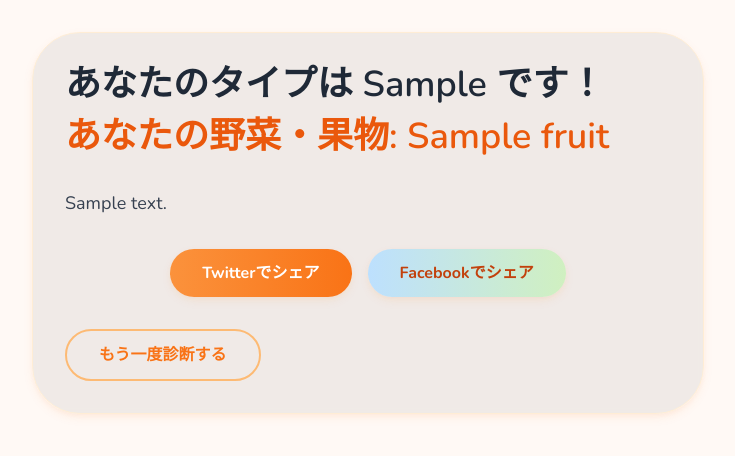
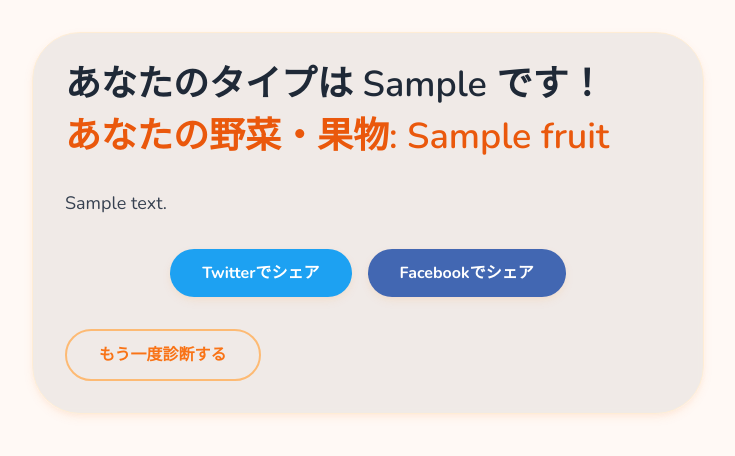
Before and after one commit to coenoma/veggie-fruit-mbti, a Flask app: template templates/result.html in a window 1280 px wide. Shown: the top 456 px of the page, without its empty margins (272-1007 px from the left). Run offline with Flask 3, Linux system fonts and the light colour scheme; the template is opened without the code that fills it: most values are stand-ins (such as "Sample title", 1, 10 or a date in 2020).

Commit message:
Agent query: 1. 新しいデザインシステム（グラデーションなし、フラットなデザイン）が正しく適用されているか確認してください。2. SNSシェアボタンの色が正しく表示されているか確認してください。3. エラーメッセージが解消されているか確認してください。

```diff
--- a/static/css/output.css
+++ b/static/css/output.css
@@ -621,17 +621,12 @@ video {
   border-width: 1px;
   --tw-border-opacity: 1;
   border-color: rgb(255 237 213 / var(--tw-border-opacity, 1));
-  --tw-bg-opacity: 1;
-  background-color: rgb(255 249 245 / var(--tw-bg-opacity, 1));
   padding: 2rem;
   --tw-shadow: 0 4px 12px -2px rgba(249, 115, 22, 0.1), 0 2px 6px -1px rgba(249, 115, 22, 0.06);
   --tw-shadow-colored: 0 4px 12px -2px var(--tw-shadow-color), 0 2px 6px -1px var(--tw-shadow-color);
   box-shadow: var(--tw-ring-offset-shadow, 0 0 #0000), var(--tw-ring-shadow, 0 0 #0000), var(--tw-shadow);
-  background-image: linear-gradient(to bottom right, var(--tw-gradient-stops));
-  --tw-gradient-from: #fff9f5 var(--tw-gradient-from-position);
-  --tw-gradient-to: rgb(255 249 245 / 0) var(--tw-gradient-to-position);
-  --tw-gradient-stops: var(--tw-gradient-from), var(--tw-gradient-to);
-  --tw-gradient-to: #fff0e6 var(--tw-gradient-to-position);
+  --tw-bg-opacity: 1;
+  background-color: rgb(255 255 255 / var(--tw-bg-opacity, 1));
 }
 
 /* Button system */
@@ -647,11 +642,8 @@ video {
   transition-property: all;
   transition-duration: 300ms;
   transition-timing-function: cubic-bezier(0.4, 0, 0.2, 1);
-  background-image: linear-gradient(to right, var(--tw-gradient-stops));
-  --tw-gradient-from: #fb923c var(--tw-gradient-from-position);
-  --tw-gradient-to: rgb(251 146 60 / 0) var(--tw-gradient-to-position);
-  --tw-gradient-stops: var(--tw-gradient-from), var(--tw-gradient-to);
-  --tw-gradient-to: #f97316 var(--tw-gradient-to-position);
+  --tw-bg-opacity: 1;
+  background-color: rgb(249 115 22 / var(--tw-bg-opacity, 1));
   --tw-text-opacity: 1;
   color: rgb(255 255 255 / var(--tw-text-opacity, 1));
   --tw-shadow: 0 4px 12px -2px rgba(249, 115, 22, 0.1), 0 2px 6px -1px rgba(249, 115, 22, 0.06);
@@ -662,42 +654,8 @@ video {
 .btn-primary:hover {
   --tw-translate-y: -0.25rem;
   transform: translate(var(--tw-translate-x), var(--tw-translate-y)) rotate(var(--tw-rotate)) skewX(var(--tw-skew-x)) skewY(var(--tw-skew-y)) scaleX(var(--tw-scale-x)) scaleY(var(--tw-scale-y));
-  --tw-gradient-from: #f97316 var(--tw-gradient-from-position);
-  --tw-gradient-to: rgb(249 115 22 / 0) var(--tw-gradient-to-position);
-  --tw-gradient-stops: var(--tw-gradient-from), var(--tw-gradient-to);
-  --tw-gradient-to: #ea580c var(--tw-gradient-to-position);
-}
-
-.btn-secondary {
-  transform: translate(var(--tw-translate-x), var(--tw-translate-y)) rotate(var(--tw-rotate)) skewX(var(--tw-skew-x)) skewY(var(--tw-skew-y)) scaleX(var(--tw-scale-x)) scaleY(var(--tw-scale-y));
-  border-radius: 9999px;
-  padding-top: 0.75rem;
-  padding-bottom: 0.75rem;
-  padding-left: 2rem;
-  padding-right: 2rem;
-  font-weight: 700;
-  transition-property: all;
-  transition-duration: 300ms;
-  transition-timing-function: cubic-bezier(0.4, 0, 0.2, 1);
-  background-image: linear-gradient(to right, var(--tw-gradient-stops));
-  --tw-gradient-from: #bde0fe var(--tw-gradient-from-position);
-  --tw-gradient-to: rgb(189 224 254 / 0) var(--tw-gradient-to-position);
-  --tw-gradient-stops: var(--tw-gradient-from), var(--tw-gradient-to);
-  --tw-gradient-to: #d0f0c0 var(--tw-gradient-to-position);
-  --tw-text-opacity: 1;
-  color: rgb(194 65 12 / var(--tw-text-opacity, 1));
-  --tw-shadow: 0 4px 12px -2px rgba(249, 115, 22, 0.1), 0 2px 6px -1px rgba(249, 115, 22, 0.06);
-  --tw-shadow-colored: 0 4px 12px -2px var(--tw-shadow-color), 0 2px 6px -1px var(--tw-shadow-color);
-  box-shadow: var(--tw-ring-offset-shadow, 0 0 #0000), var(--tw-ring-shadow, 0 0 #0000), var(--tw-shadow);
-}
-
-.btn-secondary:hover {
-  --tw-translate-y: -0.25rem;
-  transform: translate(var(--tw-translate-x), var(--tw-translate-y)) rotate(var(--tw-rotate)) skewX(var(--tw-skew-x)) skewY(var(--tw-skew-y)) scaleX(var(--tw-scale-x)) scaleY(var(--tw-scale-y));
-  --tw-gradient-from: #d0f0c0 var(--tw-gradient-from-position);
-  --tw-gradient-to: rgb(208 240 192 / 0) var(--tw-gradient-to-position);
-  --tw-gradient-stops: var(--tw-gradient-from), var(--tw-gradient-to);
-  --tw-gradient-to: #bde0fe var(--tw-gradient-to-position);
+  --tw-bg-opacity: 1;
+  background-color: rgb(234 88 12 / var(--tw-bg-opacity, 1));
 }
 
 .btn-outline {
@@ -725,6 +683,62 @@ video {
   background-color: rgb(255 247 237 / var(--tw-bg-opacity, 1));
   --tw-text-opacity: 1;
   color: rgb(234 88 12 / var(--tw-text-opacity, 1));
+}
+
+/* SNSシェアボタン */
+
+.btn-twitter {
+  transform: translate(var(--tw-translate-x), var(--tw-translate-y)) rotate(var(--tw-rotate)) skewX(var(--tw-skew-x)) skewY(var(--tw-skew-y)) scaleX(var(--tw-scale-x)) scaleY(var(--tw-scale-y));
+  border-radius: 9999px;
+  padding-top: 0.75rem;
+  padding-bottom: 0.75rem;
+  padding-left: 2rem;
+  padding-right: 2rem;
+  font-weight: 700;
+  transition-property: all;
+  transition-duration: 300ms;
+  transition-timing-function: cubic-bezier(0.4, 0, 0.2, 1);
+  --tw-bg-opacity: 1;
+  background-color: rgb(29 161 242 / var(--tw-bg-opacity, 1));
+  --tw-text-opacity: 1;
+  color: rgb(255 255 255 / var(--tw-text-opacity, 1));
+  --tw-shadow: 0 4px 12px -2px rgba(249, 115, 22, 0.1), 0 2px 6px -1px rgba(249, 115, 22, 0.06);
+  --tw-shadow-colored: 0 4px 12px -2px var(--tw-shadow-color), 0 2px 6px -1px var(--tw-shadow-color);
+  box-shadow: var(--tw-ring-offset-shadow, 0 0 #0000), var(--tw-ring-shadow, 0 0 #0000), var(--tw-shadow);
+}
+
+.btn-twitter:hover {
+  --tw-translate-y: -0.25rem;
+  transform: translate(var(--tw-translate-x), var(--tw-translate-y)) rotate(var(--tw-rotate)) skewX(var(--tw-skew-x)) skewY(var(--tw-skew-y)) scaleX(var(--tw-scale-x)) scaleY(var(--tw-scale-y));
+  --tw-bg-opacity: 1;
+  background-color: rgb(26 145 218 / var(--tw-bg-opacity, 1));
+}
+
+.btn-facebook {
+  transform: translate(var(--tw-translate-x), var(--tw-translate-y)) rotate(var(--tw-rotate)) skewX(var(--tw-skew-x)) skewY(var(--tw-skew-y)) scaleX(var(--tw-scale-x)) scaleY(var(--tw-scale-y));
+  border-radius: 9999px;
+  padding-top: 0.75rem;
+  padding-bottom: 0.75rem;
+  padding-left: 2rem;
+  padding-right: 2rem;
+  font-weight: 700;
+  transition-property: all;
+  transition-duration: 300ms;
+  transition-timing-function: cubic-bezier(0.4, 0, 0.2, 1);
+  --tw-bg-opacity: 1;
+  background-color: rgb(66 103 178 / var(--tw-bg-opacity, 1));
+  --tw-text-opacity: 1;
+  color: rgb(255 255 255 / var(--tw-text-opacity, 1));
+  --tw-shadow: 0 4px 12px -2px rgba(249, 115, 22, 0.1), 0 2px 6px -1px rgba(249, 115, 22, 0.06);
+  --tw-shadow-colored: 0 4px 12px -2px var(--tw-shadow-color), 0 2px 6px -1px var(--tw-shadow-color);
+  box-shadow: var(--tw-ring-offset-shadow, 0 0 #0000), var(--tw-ring-shadow, 0 0 #0000), var(--tw-shadow);
+}
+
+.btn-facebook:hover {
+  --tw-translate-y: -0.25rem;
+  transform: translate(var(--tw-translate-x), var(--tw-translate-y)) rotate(var(--tw-rotate)) skewX(var(--tw-skew-x)) skewY(var(--tw-skew-y)) scaleX(var(--tw-scale-x)) scaleY(var(--tw-scale-y));
+  --tw-bg-opacity: 1;
+  background-color: rgb(54 88 153 / var(--tw-bg-opacity, 1));
 }
 
 /* Animation library */
@@ -767,7 +781,7 @@ video {
   --tw-border-opacity: 1;
   border-color: rgb(255 237 213 / var(--tw-border-opacity, 1));
   --tw-bg-opacity: 1;
-  background-color: rgb(255 249 245 / var(--tw-bg-opacity, 1));
+  background-color: rgb(255 255 255 / var(--tw-bg-opacity, 1));
   padding: 2rem;
   --tw-shadow: 0 4px 12px -2px rgba(249, 115, 22, 0.1), 0 2px 6px -1px rgba(249, 115, 22, 0.06);
   --tw-shadow-colored: 0 4px 12px -2px var(--tw-shadow-color), 0 2px 6px -1px var(--tw-shadow-color);
@@ -824,7 +838,7 @@ video {
   border-width: 1px;
   --tw-border-opacity: 1;
   border-color: rgb(255 237 213 / var(--tw-border-opacity, 1));
-  background-color: rgb(255 249 245 / var(--tw-bg-opacity, 1));
+  background-color: rgb(255 255 255 / var(--tw-bg-opacity, 1));
   padding: 2rem;
   --tw-shadow: 0 4px 12px -2px rgba(249, 115, 22, 0.1), 0 2px 6px -1px rgba(249, 115, 22, 0.06);
   --tw-shadow-colored: 0 4px 12px -2px var(--tw-shadow-color), 0 2px 6px -1px var(--tw-shadow-color);
--- a/templates/result.html
+++ b/templates/result.html
@@ -18,10 +18,10 @@
             <p class="body-regular mb-8">{{ personality.description }}</p>
 
             <div class="flex flex-wrap justify-center gap-4 mb-8">
-                <button onclick="share('twitter')" class="btn-primary flex items-center">
+                <button onclick="share('twitter')" class="btn-twitter flex items-center">
                     <span>Twitterでシェア</span>
                 </button>
-                <button onclick="share('facebook')" class="btn-secondary flex items-center">
+                <button onclick="share('facebook')" class="btn-facebook flex items-center">
                     <span>Facebookでシェア</span>
                 </button>
             </div>
```
Also changed, not shown: static/css/style.css (+12 -4 lines).
